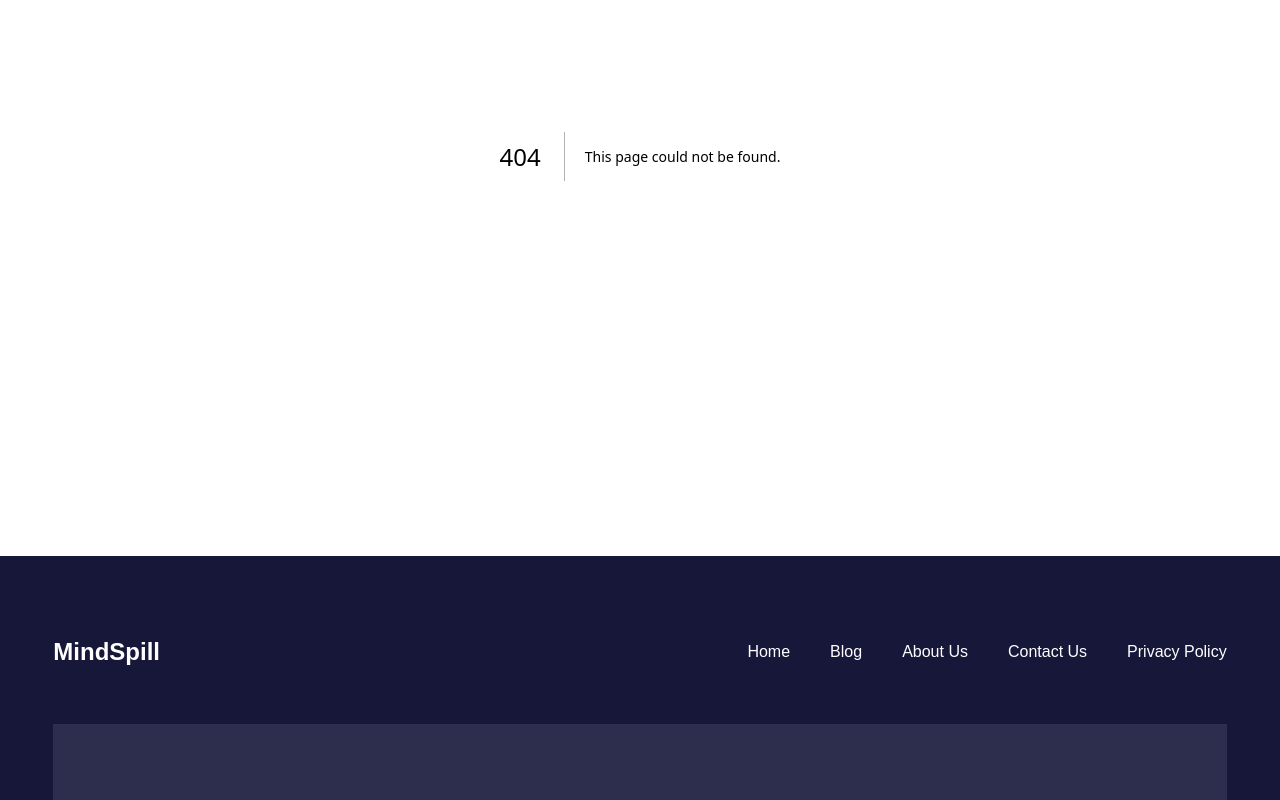
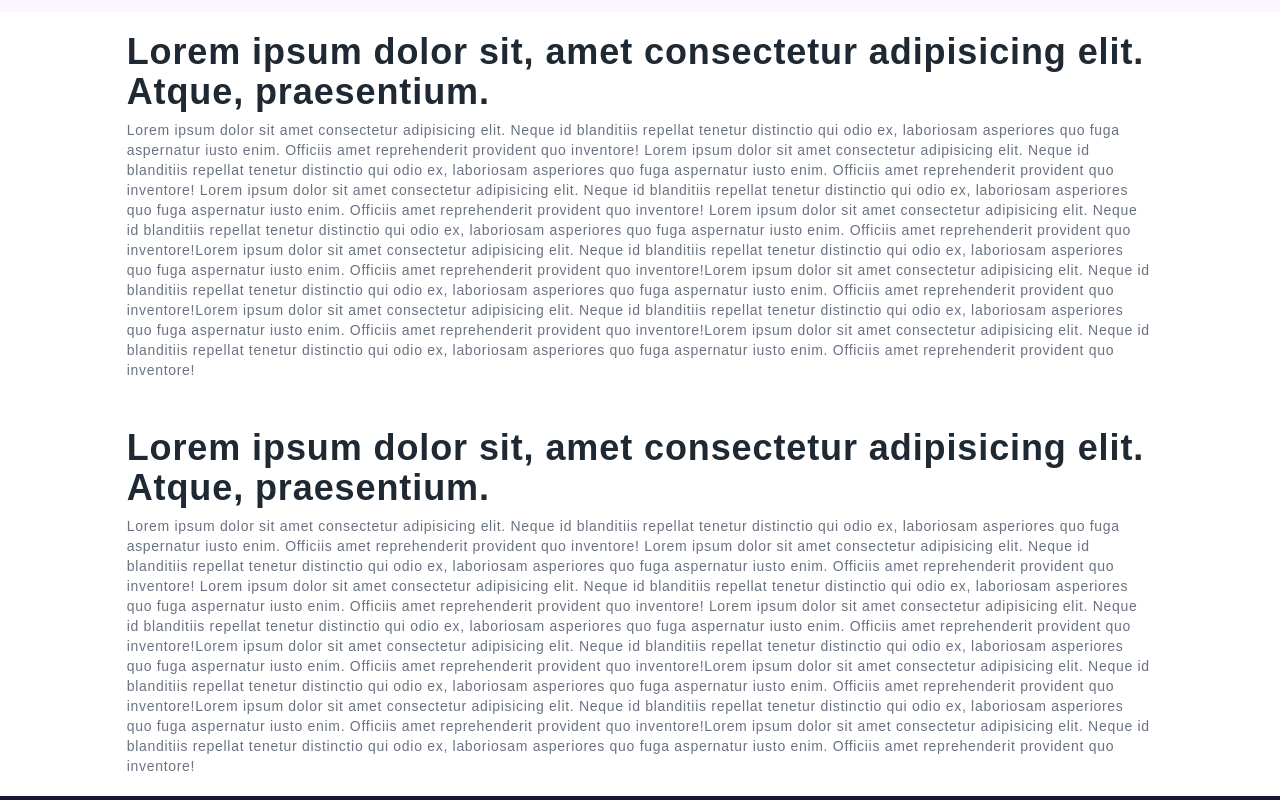
Before and after one commit to akki110/blog-nextjs, a Next.js app: page /privacy-policy in a window 1280 px wide. Before the commit this address had no page. Shown: the part 300-1100 px from the top of the page. Built offline with nearby package versions, Linux system fonts and the light colour scheme.

Commit message:
Hydration Error solve and About, Contact and Privacy Policy Page Create

```diff
--- /dev/null
+++ b/src/app/Providers.jsx
@@ -0,0 +1,20 @@
+"use client";
+
+import { ThemeProvider } from "next-themes";
+import { useEffect, useState } from "react";
+
+export default function Providers({ children }) {
+  const [mounted, setMounted] = useState(false);
+
+  useEffect(() => {
+    setMounted(true);
+  }, []);
+
+  if (!mounted) return null;
+
+  return (
+    <ThemeProvider attribute="class" defaultTheme="system" enableSystem>
+      {children}
+    </ThemeProvider>
+  );
+}
--- /dev/null
+++ b/src/app/about/page.jsx
@@ -0,0 +1,9 @@
+const About = () => {
+  return (
+    <>
+      <h1>About Us Page</h1>
+    </>
+  );
+};
+
+export default About;
--- /dev/null
+++ b/src/app/contact/page.jsx
@@ -0,0 +1,9 @@
+const Contact = () => {
+  return (
+    <>
+      <h1>Contact Us Page</h1>
+    </>
+  );
+};
+
+export default Contact;
--- a/src/app/layout.jsx
+++ b/src/app/layout.jsx
@@ -1,8 +1,8 @@
 import { Geist, Geist_Mono } from "next/font/google";
 import "./globals.css";
-import { ThemeProvider } from "next-themes";
 import Navbar from "../components/Navbar/page";
 import Footer from "../components/Footer/page";
+import Providers from "./Providers";
 
 const geistSans = Geist({
   variable: "--font-geist-sans",
@@ -25,11 +25,11 @@ export default function RootLayout({ children }) {
       <body
         className={`${geistSans.variable} ${geistMono.variable} antialiased`}
       >
-        <ThemeProvider attribute="class" defaultTheme="system" enableSystem>
+        <Providers>
           <Navbar />
           <div className="min-h-screen mt-14">{children}</div>
           <Footer />
-        </ThemeProvider>
+        </Providers>
       </body>
     </html>
   );
--- /dev/null
+++ b/src/app/privacy-policy/page.jsx
@@ -0,0 +1,99 @@
+const PrivacyPolicy = () => {
+  return (
+    <>
+      <div className="w-full h-64 bg-purple-50 flex flex-col justify-center items-center gap-2">
+        <h2 className="font-bold text-4xl text-surface dark:text-white">
+          Privacy Policy
+        </h2>
+        <p className="text-gray-500 text-sm dark:text-white">
+          Last Updated on 31 Dec 2025
+        </p>
+      </div>
+
+      {/* Content */}
+      <div className="flex justify-center items-start">
+        <div className="w-10/12 flex flex-col gap-2">
+          {/* Policy 1 */}
+          <div className="p-5 flex flex-col gap-2">
+            <h2 className="font-bold text-4xl text-surface dark:text-white tracking-wide">
+              Lorem ipsum dolor sit, amet consectetur adipisicing elit. Atque,
+              praesentium.
+            </h2>
+            <p className="text-gray-500 text-sm dark:text-white tracking-wider">
+              Lorem ipsum dolor sit amet consectetur adipisicing elit. Neque id
+              blanditiis repellat tenetur distinctio qui odio ex, laboriosam
+              asperiores quo fuga aspernatur iusto enim. Officiis amet
+              reprehenderit provident quo inventore! Lorem ipsum dolor sit amet
+              consectetur adipisicing elit. Neque id blanditiis repellat tenetur
+              distinctio qui odio ex, laboriosam asperiores quo fuga aspernatur
+              iusto enim. Officiis amet reprehenderit provident quo inventore!
+              Lorem ipsum dolor sit amet consectetur adipisicing elit. Neque id
+              blanditiis repellat tenetur distinctio qui odio ex, laboriosam
+              asperiores quo fuga aspernatur iusto enim. Officiis amet
+              reprehenderit provident quo inventore! Lorem ipsum dolor sit amet
+              consectetur adipisicing elit. Neque id blanditiis repellat tenetur
+              distinctio qui odio ex, laboriosam asperiores quo fuga aspernatur
+              iusto enim. Officiis amet reprehenderit provident quo
+              inventore!Lorem ipsum dolor sit amet consectetur adipisicing elit.
+              Neque id blanditiis repellat tenetur distinctio qui odio ex,
+              laboriosam asperiores quo fuga aspernatur iusto enim. Officiis
+              amet reprehenderit provident quo inventore!Lorem ipsum dolor sit
+              amet consectetur adipisicing elit. Neque id blanditiis repellat
+              tenetur distinctio qui odio ex, laboriosam asperiores quo fuga
+              aspernatur iusto enim. Officiis amet reprehenderit provident quo
+              inventore!Lorem ipsum dolor sit amet consectetur adipisicing elit.
+              Neque id blanditiis repellat tenetur distinctio qui odio ex,
+              laboriosam asperiores quo fuga aspernatur iusto enim. Officiis
+              amet reprehenderit provident quo inventore!Lorem ipsum dolor sit
+              amet consectetur adipisicing elit. Neque id blanditiis repellat
+              tenetur distinctio qui odio ex, laboriosam asperiores quo fuga
+              aspernatur iusto enim. Officiis amet reprehenderit provident quo
+              inventore!
+            </p>
+          </div>
+
+          {/* Policy 2 */}
+          <div className="p-5 flex flex-col gap-2">
+            <h2 className="font-bold text-4xl text-surface dark:text-white tracking-wide">
+              Lorem ipsum dolor sit, amet consectetur adipisicing elit. Atque,
+              praesentium.
+            </h2>
+            <p className="text-gray-500 text-sm dark:text-white tracking-wider">
+              Lorem ipsum dolor sit amet consectetur adipisicing elit. Neque id
+              blanditiis repellat tenetur distinctio qui odio ex, laboriosam
+              asperiores quo fuga aspernatur iusto enim. Officiis amet
+              reprehenderit provident quo inventore! Lorem ipsum dolor sit amet
+              consectetur adipisicing elit. Neque id blanditiis repellat tenetur
+              distinctio qui odio ex, laboriosam asperiores quo fuga aspernatur
+              iusto enim. Officiis amet reprehenderit provident quo inventore!
+              Lorem ipsum dolor sit amet consectetur adipisicing elit. Neque id
+              blanditiis repellat tenetur distinctio qui odio ex, laboriosam
+              asperiores quo fuga aspernatur iusto enim. Officiis amet
+              reprehenderit provident quo inventore! Lorem ipsum dolor sit amet
+              consectetur adipisicing elit. Neque id blanditiis repellat tenetur
+              distinctio qui odio ex, laboriosam asperiores quo fuga aspernatur
+              iusto enim. Officiis amet reprehenderit provident quo
+              inventore!Lorem ipsum dolor sit amet consectetur adipisicing elit.
+              Neque id blanditiis repellat tenetur distinctio qui odio ex,
+              laboriosam asperiores quo fuga aspernatur iusto enim. Officiis
+              amet reprehenderit provident quo inventore!Lorem ipsum dolor sit
+              amet consectetur adipisicing elit. Neque id blanditiis repellat
+              tenetur distinctio qui odio ex, laboriosam asperiores quo fuga
+              aspernatur iusto enim. Officiis amet reprehenderit provident quo
+              inventore!Lorem ipsum dolor sit amet consectetur adipisicing elit.
+              Neque id blanditiis repellat tenetur distinctio qui odio ex,
+              laboriosam asperiores quo fuga aspernatur iusto enim. Officiis
+              amet reprehenderit provident quo inventore!Lorem ipsum dolor sit
+              amet consectetur adipisicing elit. Neque id blanditiis repellat
+              tenetur distinctio qui odio ex, laboriosam asperiores quo fuga
+              aspernatur iusto enim. Officiis amet reprehenderit provident quo
+              inventore!
+            </p>
+          </div>
+        </div>
+      </div>
+    </>
+  );
+};
+
+export default PrivacyPolicy;
--- a/src/components/ui/BlogList.jsx
+++ b/src/components/ui/BlogList.jsx
@@ -1,7 +1,7 @@
 import Image from "next/image";
 import Link from "next/link";
 
-const BlogList = ({ image, title, description, category, link }) => {
+const BlogList = ({ image, title, description, category, link = "" }) => {
   return (
     <Link href={link} className="group">
       <div className="w-full bg-transparent flex flex-col md:flex-row items-start md:items-center gap-5 mb-5 group-hover:bg-gray-50 dark:group-hover:bg-gray-800 transition-all duration-300">
```
